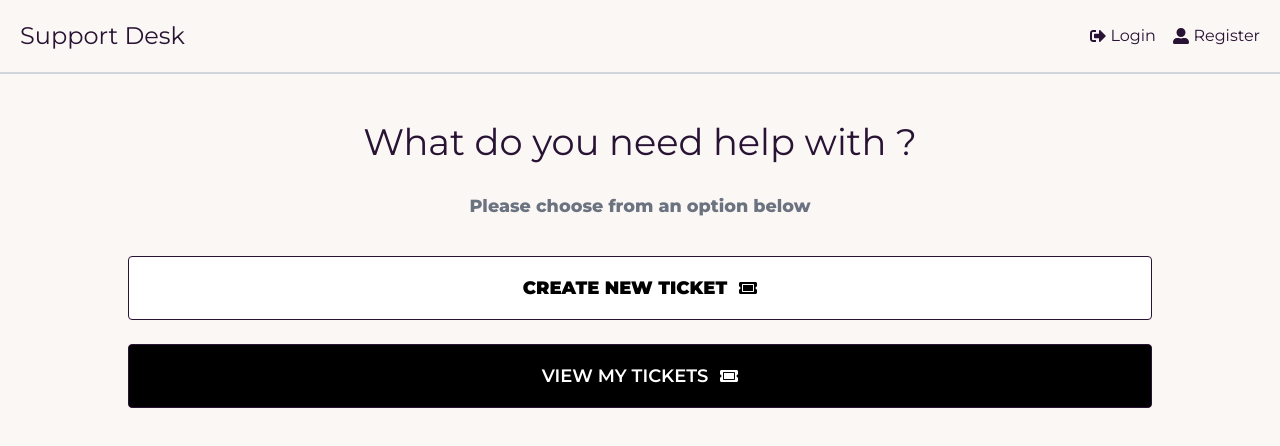
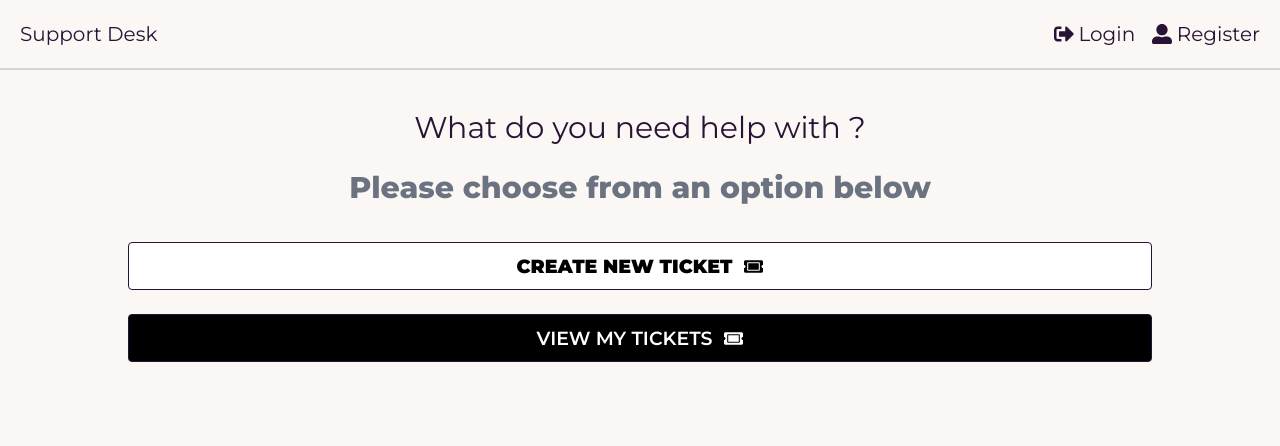
Before and after one commit to Abdulsalam24/MERN-Stack-Project, a React (Create React App) app in the folder frontend/: page / in a window 1280 px wide. Shown: the top 446 px of the page. Built offline with nearby package versions, Linux system fonts and the light colour scheme.

Commit message:
home tailwind style completed

```diff
--- a/frontend/src/components/NavBar.jsx
+++ b/frontend/src/components/NavBar.jsx
@@ -16,24 +16,24 @@ function NavBar() {
   };
 
   return (
-    <>
+    <div className=" text-base md:text-lg lg:text-xl">
       <header className="flex justify-between items-center p-5 border-b-2 border-gray-300">
         <Link to="/">
-          <h1 className="text-2xl">Support Desk</h1>
+          <h1>Support Desk</h1>
         </Link>
 
         <ul className="flex">
           {user ? (
-            <button className="btn bg-black text-white" onClick={logoutUser}>
+            <button className="btn bg-black text-white " onClick={logoutUser}>
               <FaSignOutAlt className="mr-2" /> Logout
             </button>
           ) : (
             <>
-              <Link to="/login" className="flex items-center">
+              <Link to="/login" className="flex items-center ">
                 <FaSignOutAlt /> <li> Login</li>
               </Link>
 
-              <Link to="/register" className="flex items-center ml-3">
+              <Link to="/register" className="flex items-center ml-3 ">
                 <FaUserAlt />
                 <li> Register</li>
               </Link>
@@ -41,7 +41,7 @@ function NavBar() {
           )}
         </ul>
       </header>
-    </>
+    </div>
   );
 }
 
--- a/frontend/src/index.css
+++ b/frontend/src/index.css
@@ -7,6 +7,12 @@
 .flex {
   gap: 0.3rem;
 }
+
+.form-control button {
+  font-size: clamp(14px, 2vw, 19px);
+}
+
+/*
 h2 {
   font-size: 2.3rem;
 }
@@ -17,11 +23,11 @@ h3 {
 
 h4 {
   font-size: 1.4rem;
-}
-
+} */
+/*
 p {
   font-size: 1.1rem;
-}
+} */
 
 form .input-div {
   position: relative;
--- a/frontend/src/pages/Home.jsx
+++ b/frontend/src/pages/Home.jsx
@@ -20,24 +20,25 @@ function Home() {
 
   return (
     <div className="w-4/5 m-auto">
-      <div className="flex items-center justify-center mt-10">
+      <div className="mt-10 text-center text-2xl md:text-2xl lg:text-3xl">
         <h2>What do you need help with ?</h2>
+        <p className="text-center my-6 font-bold text-gray-500">
+          Please choose from an option below
+        </p>
       </div>
-      <p className="text-center my-6 font-bold text-gray-500">
-        Please choose from an option below
-      </p>
 
       <form className="form-control">
-        <div className="text-center my-3">
+        <div className="my-3">
           <Link to="/create-ticket">
-            <button className="btn rounded font-black bg-white hover:bg-gray-100 text-black w-full btn-xs sm:btn-sm md:btn-md lg:btn-lg">
+            <button className="btn rounded font-black bg-white hover:bg-gray-100 text-black w-full">
               Create new Ticket <FaTicketAlt className="ml-3" />
             </button>
           </Link>
         </div>
-        <div className="text-center my-3">
+
+        <div className="my-3">
           <Link to="/tickets">
-            <button className="btn rounded bg-black text-white hover:bg-gray-700 w-full btn-xs sm:btn-sm md:btn-md lg:btn-lg">
+            <button className="btn rounded bg-black text-white hover:bg-gray-700 w-full">
               View my Tickets <FaTicketAlt className="ml-3" />
             </button>
           </Link>
```
Also changed, not shown: frontend/src/App.js (line endings or trailing spaces).
